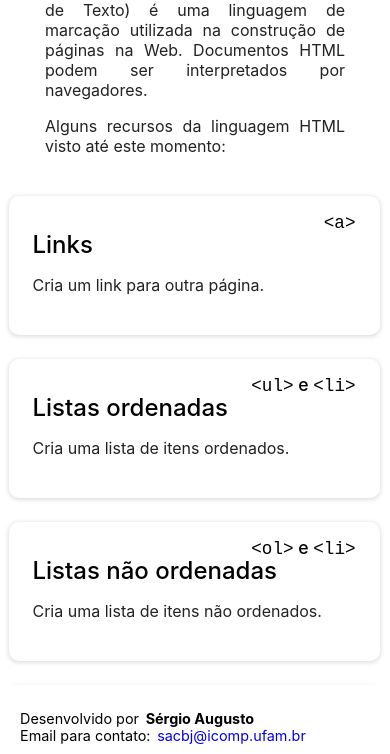
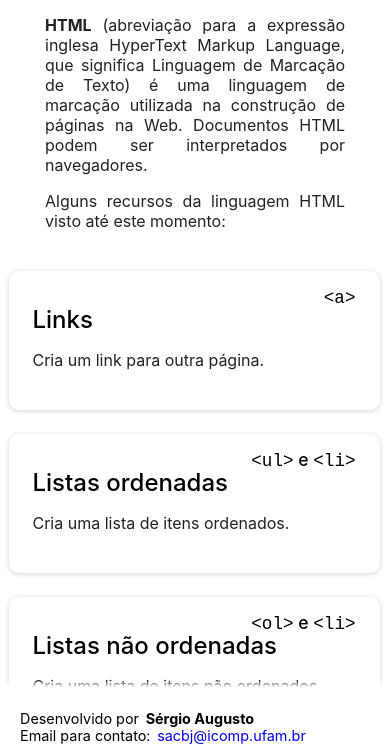
Before and after one commit to xsacbj/ProgWeb2022, a plain HTML site: page HTML/index.html in a window 390 px wide. Shown: the part 89-843 px from the top of the page. Drawn offline with Linux system fonts and the light colour scheme.

Commit message:
style: padding vertical na primeira pagina

```diff
--- a/CSS/styles.css
+++ b/CSS/styles.css
@@ -10,7 +10,6 @@ body{
     align-items: center;
     font-family: -apple-system, BlinkMacSystemFont, 'Segoe UI', Roboto, Oxygen, Ubuntu, Cantarell, 'Open Sans', 'Helvetica Neue', sans-serif;
     overflow-y: auto;
-
 }
 
 section{
@@ -93,6 +92,9 @@ footer{
     background-image: linear-gradient(to top, #fff 90%, rgba(255,255,255,0));
 }
 @media screen and (max-width: 650px){
+    body{
+        padding: 75px 0;
+    }
     #recursos-html-table{
         display: none;
     }
```
